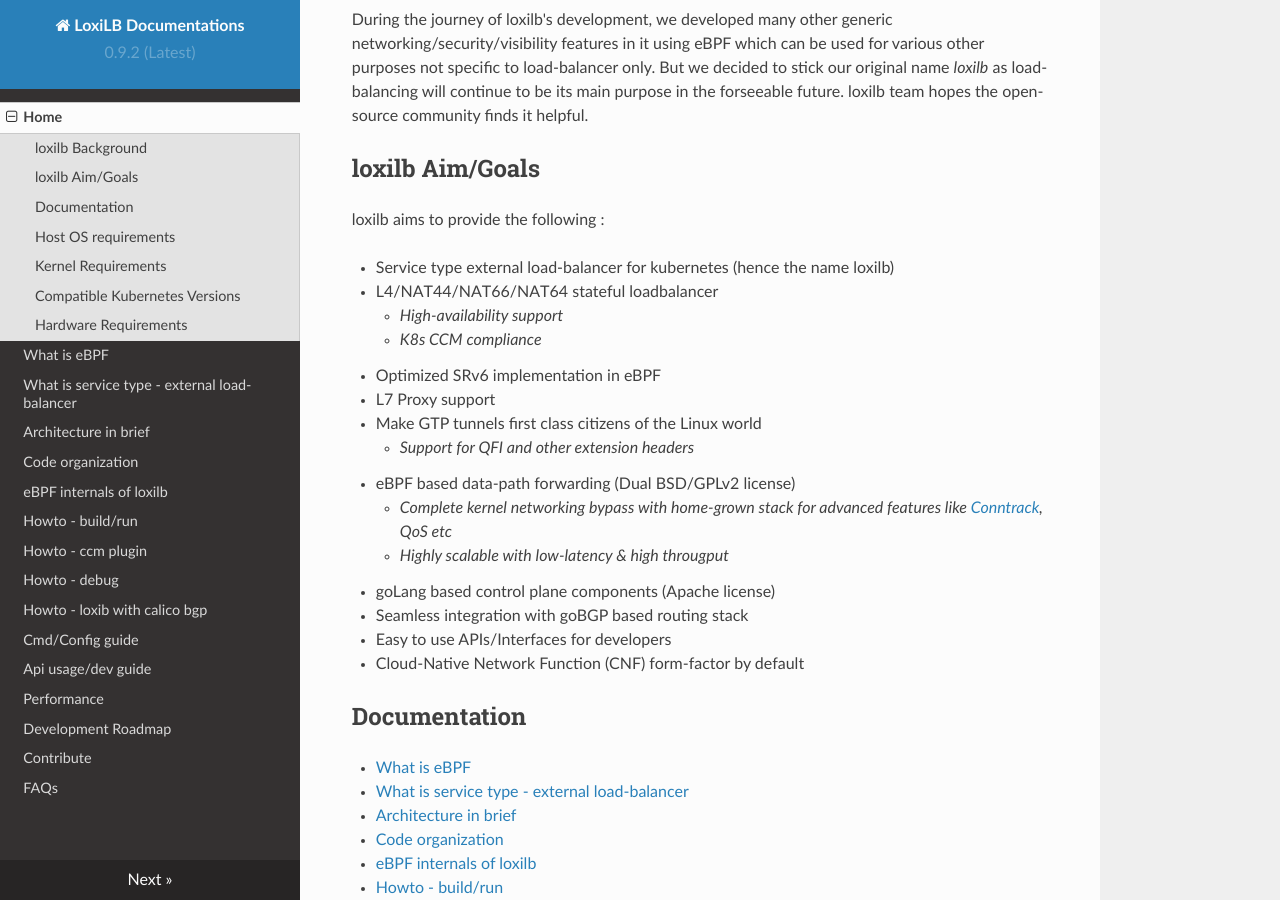
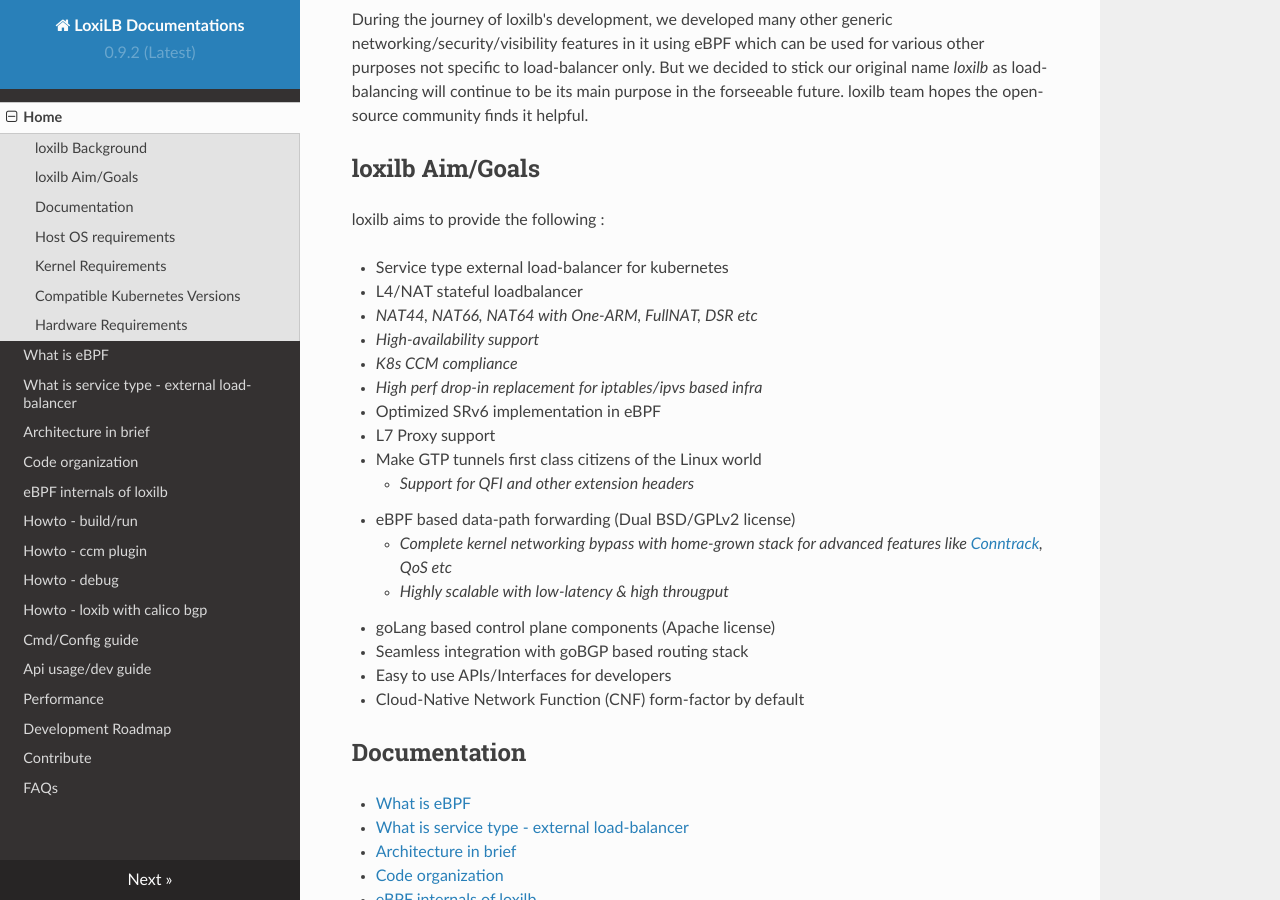
Before and after one commit to loxilb-io/loxilbdocs, an MkDocs documentation site: the page built from docs/index.md, in a window 1280 px wide and 900 px high, scrolled down 790 px. Built offline with MkDocs 1.6.1, drawn with Linux system fonts in a browser that asks for light colours; nearby versions of some CDN libraries.

Commit message:
Update index.md

```diff
--- a/docs/index.md
+++ b/docs/index.md
@@ -17,11 +17,12 @@
 
 loxilb aims to provide the following :
 
-
-- Service type external load-balancer for kubernetes (hence the name loxilb)
-- L4/NAT44/NAT66/NAT64 stateful loadbalancer
-    - *High-availability support*
-    - *K8s CCM compliance*
+- Service type external load-balancer for kubernetes
+- L4/NAT stateful loadbalancer
+   - *NAT44, NAT66, NAT64 with One-ARM, FullNAT, DSR etc*
+   - *High-availability support*
+   - *K8s CCM compliance*
+   - *High perf drop-in replacement for iptables/ipvs based infra*
 -  Optimized SRv6 implementation in eBPF
 -  L7 Proxy support
 -  Make GTP tunnels first class citizens of the Linux world
```
